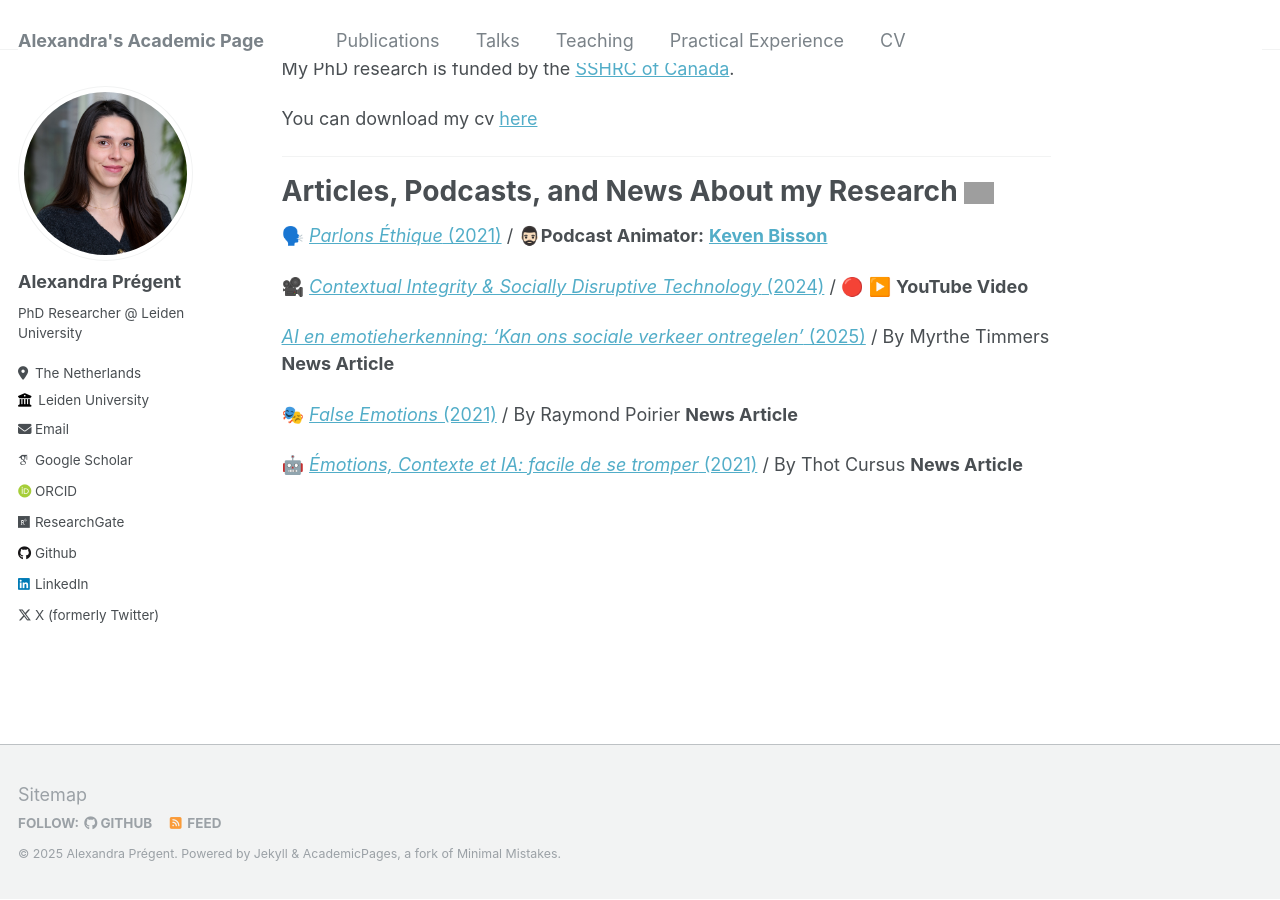
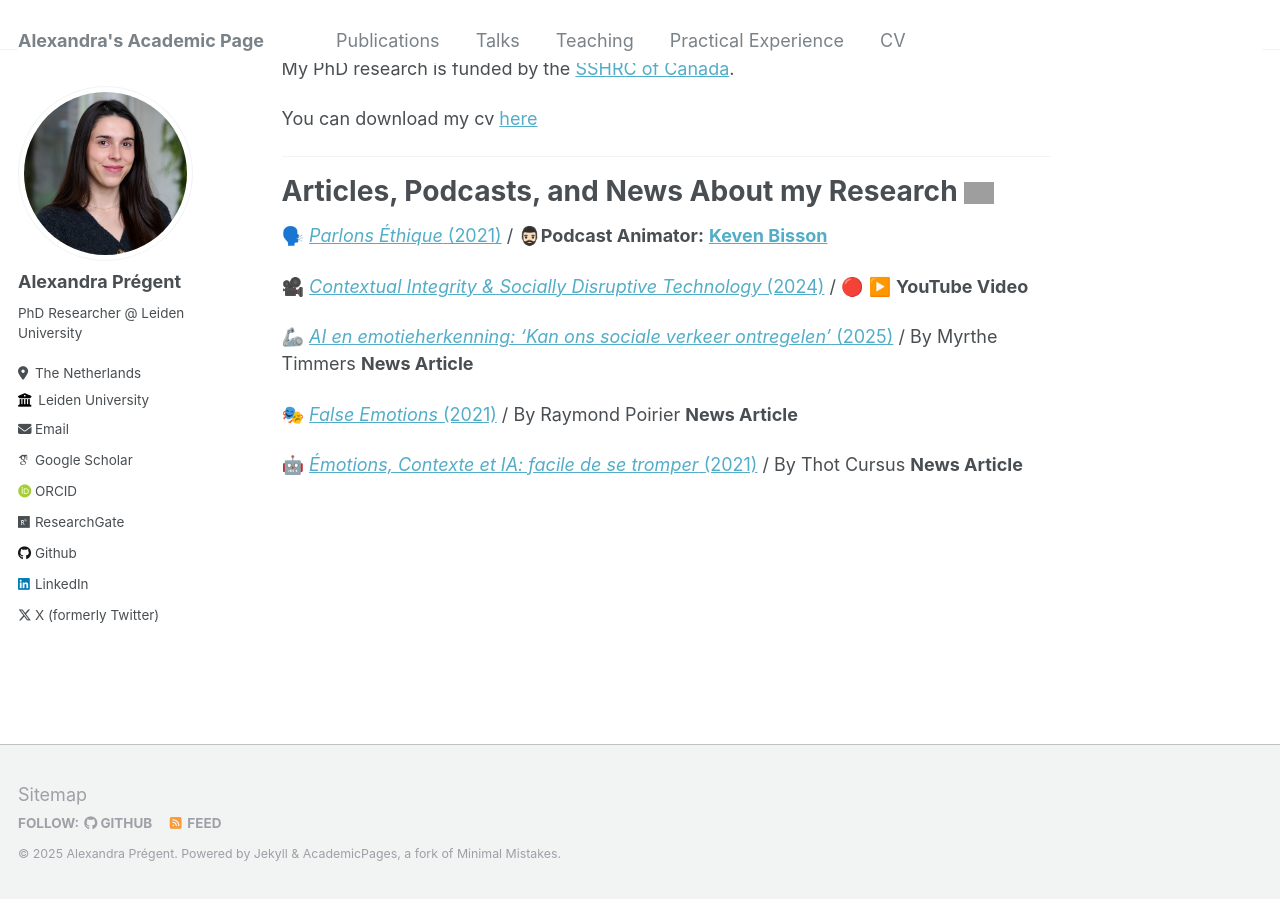
Before and after one commit to AlexandraPregent/AlexandraPregent.github.io, a Jekyll site: the page built from _pages/about.md, in a window 1280 px wide and 900 px high, scrolled down 977 px. Built offline with Jekyll 4.4.1, drawn with Linux system fonts in a browser that asks for light colours; some web fonts are replaced; grey boxes are pictures that could not be loaded.

```diff
--- a/_pages/about.md
+++ b/_pages/about.md
@@ -33,7 +33,7 @@ You can download my cv [here](https://AlexandraPregent.github.io/files/Alexandra
 
 🎥  [*Contextual Integrity & Socially Disruptive Technology* (2024)](https://www.youtube.com/watch?v=hEOm9ITLa4Q) / 🔴 ▶️ **YouTube Video**
 
-[*AI en emotieherkenning: ‘Kan ons sociale verkeer ontregelen’* (2025)](https://www.universiteitleiden.nl/nieuws/2025/07/ai-en-emotieherkenning-kan-ons-sociale-verkeer-ontregelen) / By Myrthe Timmers **News Article**
+🦾 [*AI en emotieherkenning: ‘Kan ons sociale verkeer ontregelen’* (2025)](https://www.universiteitleiden.nl/nieuws/2025/07/ai-en-emotieherkenning-kan-ons-sociale-verkeer-ontregelen) / By Myrthe Timmers **News Article**
 
 🎭  [*False Emotions* (2021)](https://www.fp.ulaval.ca/actualites/alexandra-pregent-etudiante-a-la-maitrise-en-philosophie-a-presente-ses-travaux-dans-le-cadre-de-la-semaine-numeriqc) / By Raymond Poirier **News Article**
 
```
